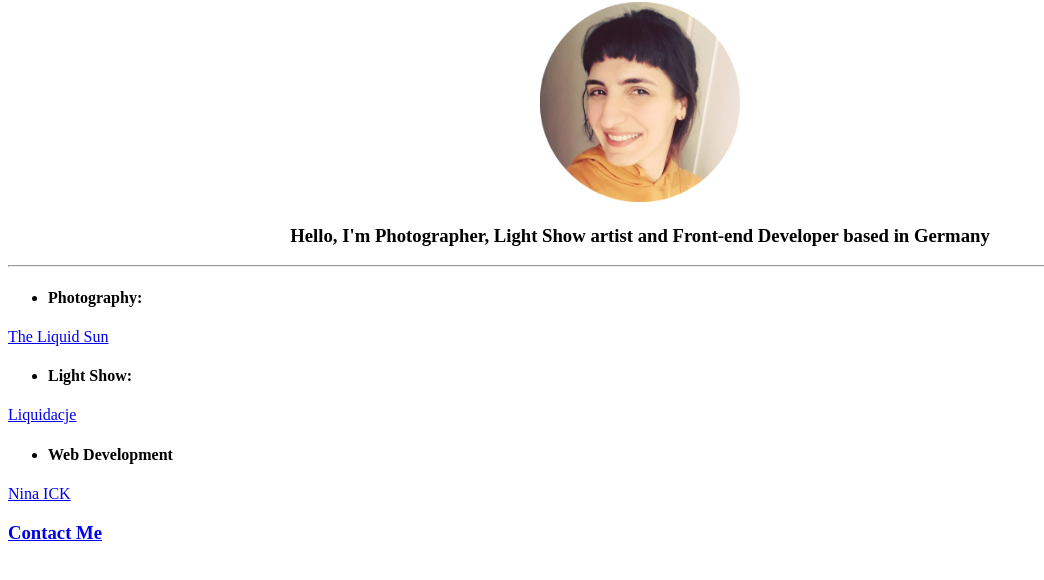
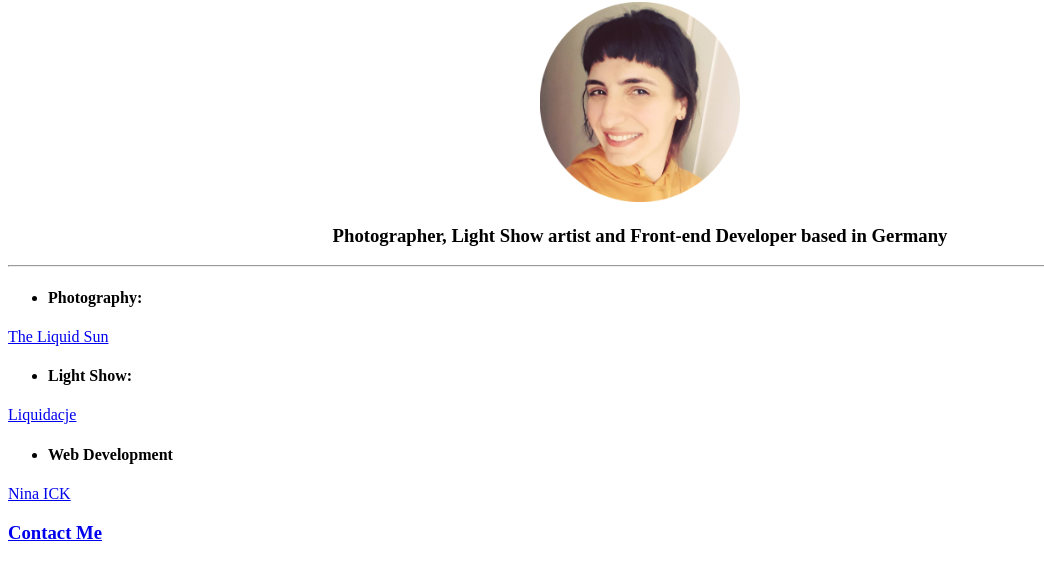
Before and after one commit to NinaICK/html-capstone1, a plain HTML site: page index.html in a window 1280 px wide. Shown: the part 78-658 px from the top of the page, without its empty margins (0-1044 px from the left). Drawn offline with Linux system fonts and the light colour scheme.

Commit message:
index.html

```diff
--- a/index.html
+++ b/index.html
@@ -9,7 +9,7 @@
 <body>
     <center> <h1> Nina ICK </h1>
     <img src="./Image/Circule Photo.png" height="200">
-    <p><h3>Hello, I'm Photographer, Light Show artist and
+    <p><h3>Photographer, Light Show artist and
     Front-end Developer based in Germany</h3></p></center>
     <hr>
     <ul>
```
